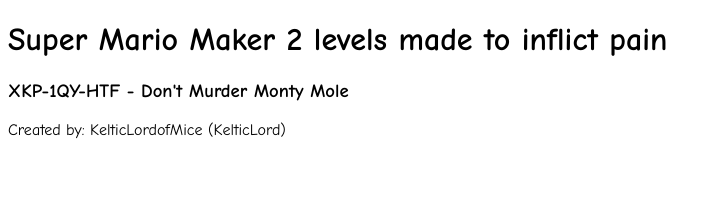
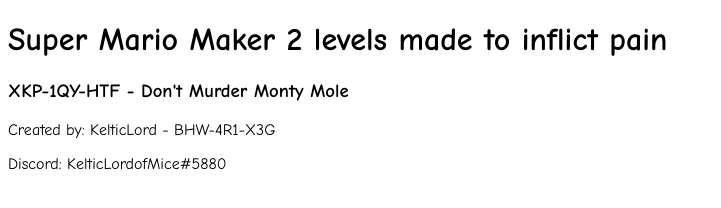
Before and after one commit to TheDiabolicalsSMM/TheDiabolicalsSMM.github.io, a plain HTML site: page index.html in a window 1280 px wide. Shown: the whole page, without its empty margins (0-721 px from the left). Drawn offline with Linux system fonts and the light colour scheme.

Commit message:
Update index.html

```diff
--- a/index.html
+++ b/index.html
@@ -9,6 +9,7 @@
     <body>
         <h1> Super Mario Maker 2 levels made to inflict pain </h1>
         <h3> XKP-1QY-HTF - Don't Murder Monty Mole </h3>
-        <p> Created by: KelticLordofMice (KelticLord) </p>
+        <p> Created by: KelticLord - BHW-4R1-X3G </p>
+        <p> Discord: KelticLordofMice#5880 </p>
     </body>
 </html>
```
